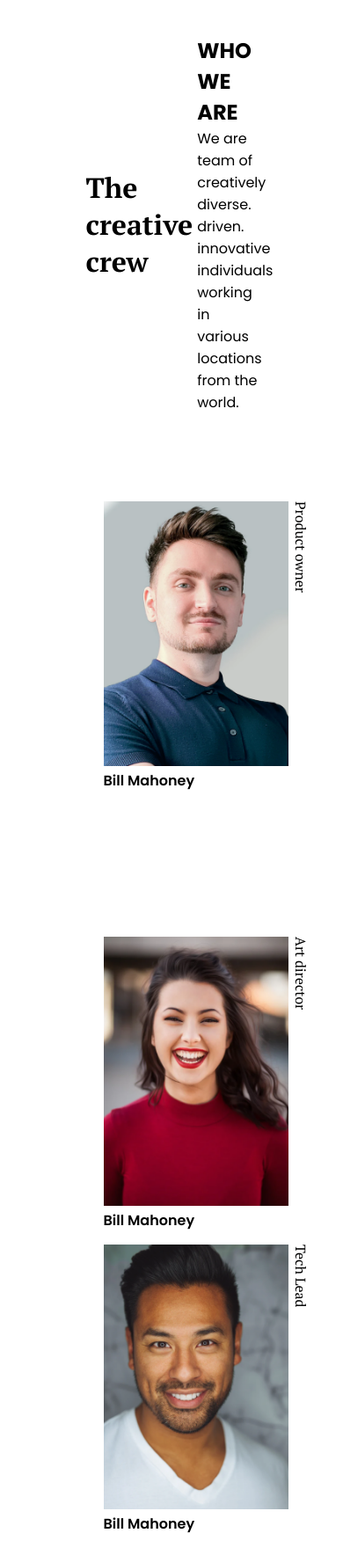
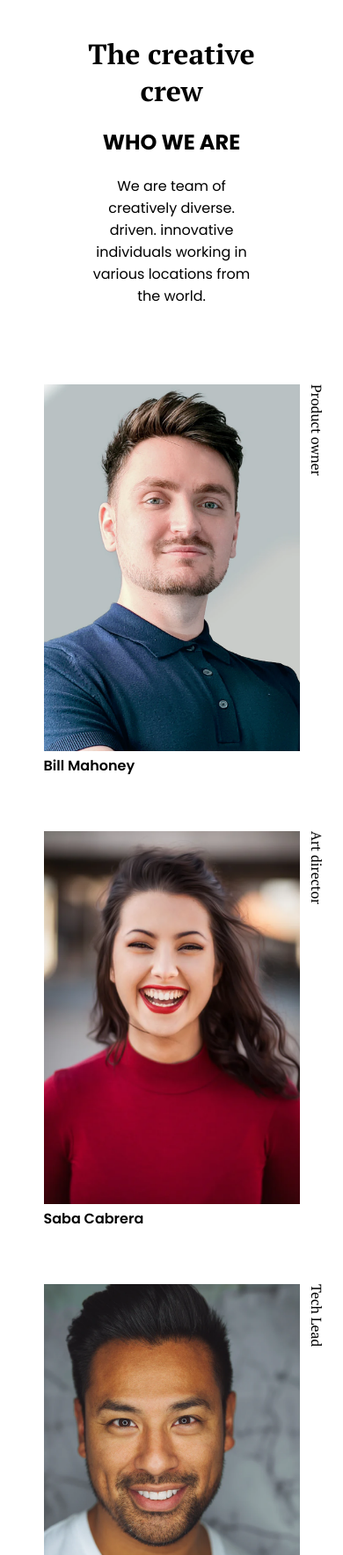
Before and after one commit to Crisops/Page-Team, a plain HTML site: page index.html in a window 390 px wide. Shown: the top 1768 px of the page at 88% size. Drawn offline with Linux system fonts and the light colour scheme.

Commit message:
Page Team completed

```diff
--- a/css/style.css
+++ b/css/style.css
@@ -24,6 +24,7 @@ header{
   justify-content: space-between;
   align-items: center;
   width: 100%;
+  margin-bottom: 4rem;
 }
 
 header h1{
@@ -49,41 +50,53 @@ header .boxWhoWeAre p{
 }
 
 section{
-  padding: 40px 25% 80px;
+  padding: 0px 25% 80px;
 }
 
 section .gridContainerPhotos{
   display: grid;
   grid-template-columns: repeat(auto-fill, minmax(250px, 1fr));
-  grid-auto-rows: minmax(200px, auto);
+  grid-auto-rows: minmax(300px, auto);
   align-items: center;
-  gap: 50px;
+  gap: 30px;
 }
 
 section .gridContainerPhotos .itemPerson{
   position: relative;
-  padding: 20px;
+  width: 100%;
+  height: 100%;
+  padding: 0 30px;
+  margin-bottom: 2rem;
+  overflow: hidden;
+}
+
+section .gridContainerPhotos .itemPerson:nth-child(3n - 1){
+  top: 20%;
+}
+
+section .gridContainerPhotos .itemPerson img{
+  max-width: 100%;
+  height: auto;
+  transition: 0.40s all ease;
+}
+
+section .gridContainerPhotos .itemPerson img:hover{
+  transform: scale(1.1);
 }
 
 
-section .gridContainerPhotos .itemPerson:nth-child(2){
-  top: 20%;
+section .gridContainerPhotos .itemPerson p:nth-child(2){
+  position: absolute;
+  top: 0;
+  right: 0;
+  transition: 0.40s all ease;
 }
 
-section .gridContainerPhotos .itemPerson:nth-child(5){
-  top: 20%;
+section .gridContainerPhotos .itemPerson:hover p{
+  opacity: 0;
 }
 
 
-section .gridContainerPhotos .itemPerson img{
-  width: 100%;
-}
-
-section .gridContainerPhotos .itemPerson p:nth-child(2){
-  position: absolute;
-  top: 20px;
-  right: -5px;
-}
 
 section .gridContainerPhotos .itemPerson p:nth-child(2){
   writing-mode: vertical-lr;
@@ -99,3 +112,87 @@ section .gridContainerPhotos .itemPerson p:nth-child(3){
   font-size: 1rem;
   font-weight: 600;
 }
+
+footer{
+  display: flex;
+  justify-content: center;
+  align-items: center;
+  padding: 20px 0;
+  margin-top: 5rem;
+}
+
+footer p{
+  color: #cfcfcf;
+  font-family: 'Montserrat', sans-serif;
+  font-size: 1em;
+  font-weight: 700;
+  letter-spacing: 0;
+}
+
+footer p span{
+  color: #BDBDBD;
+}
+
+
+@media (max-width:1600px){
+  section .gridContainerPhotos .itemPerson:nth-child(3n - 1){
+    top: 0;
+  }
+  section .gridContainerPhotos .itemPerson:nth-child(even){
+    top: 40%;
+  }
+}
+
+@media (max-width:1060px){
+  header {
+    position: relative;
+    top: 0;
+    left: 0;
+    display: flex;
+    justify-content: space-between;
+    align-items: center;
+    width: 100%;
+    flex-direction: column;
+    text-align: center;
+    gap: 20px;
+  }
+
+  header .boxWhoWeAre {
+    display: flex;
+    flex-direction: column;
+    max-width: 100%;
+    justify-content: center;
+    align-items: center;
+    text-align: center;
+    gap: 20px;
+  }
+
+  section{
+    padding: 0px 15% 80px;
+  }
+}
+
+@media (max-width:800px){
+  section{
+    padding: 0px 5% 80px;
+  }
+}
+
+@media (max-width:600px){
+  section{
+    padding: 0px 5% 80px;
+  }
+
+  section .gridContainerPhotos .itemPerson:nth-child(3n - 1){
+    top: 0;
+  }
+  section .gridContainerPhotos .itemPerson:nth-child(even){
+    top: 0;
+  }
+}
+
+@media (max-width:300px){
+  footer p{
+    font-size: .8em;
+  }
+}
--- a/index.html
+++ b/index.html
@@ -26,29 +26,31 @@
       <div class="itemPerson">
         <img src="img/photo2.png" alt="Bill Mahoney">
         <p>Art director</p>
-        <p>Bill Mahoney</p>
+        <p>Saba Cabrera</p>
       </div>
       <div class="itemPerson">
         <img src="img/photo3.png" alt="Bill Mahoney">
         <p>Tech Lead</p>
-        <p>Bill Mahoney</p>
+        <p>Shae Le</p>
       </div>
       <div class="itemPerson">
         <img src="img/photo4.png" alt="Bill Mahoney">
-        <p>Tech Lead</p>
-        <p>Bill Mahoney</p>
+        <p>UX Designer</p>
+        <p>Skylah Lu</p>
       </div>
       <div class="itemPerson">
         <img src="img/photo5.png" alt="Bill Mahoney">
-        <p>Tech Lead</p>
-        <p>Bill Mahoney</p>
+        <p>Developer</p>
+        <p>Griff Richards</p>
       </div>
       <div class="itemPerson">
         <img src="img/photo6.png" alt="Bill Mahoney">
-        <p>Tech Lead</p>
-        <p>Bill Mahoney</p>
+        <p>Deverloper</p>
+        <p>Stan John</p>
       </div>
-    </div>
   </section>
+  <footer>
+    <p>Created by <span>@Crisops</span> - devChallenges</p>
+  </footer>
 </body>
 </html>
```
